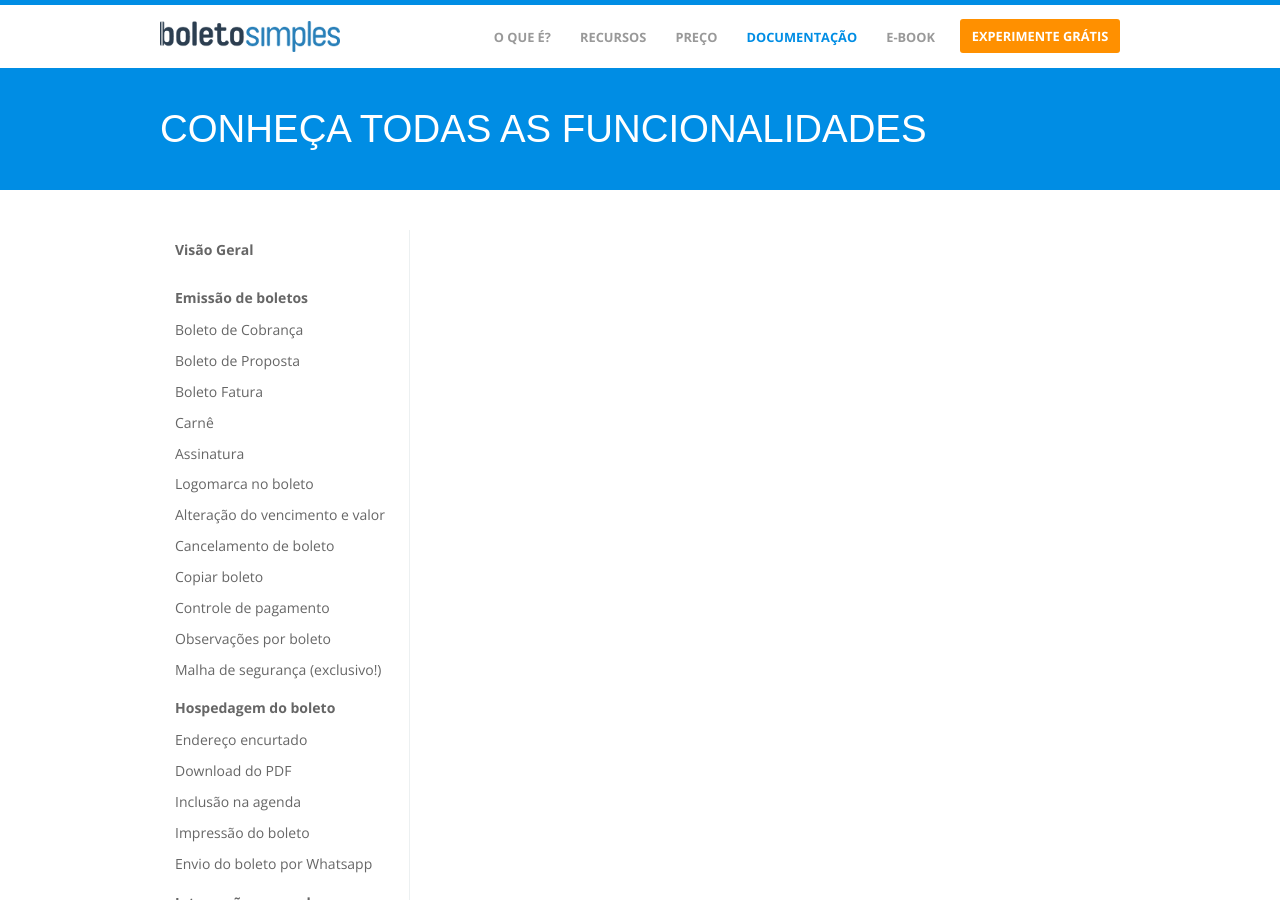
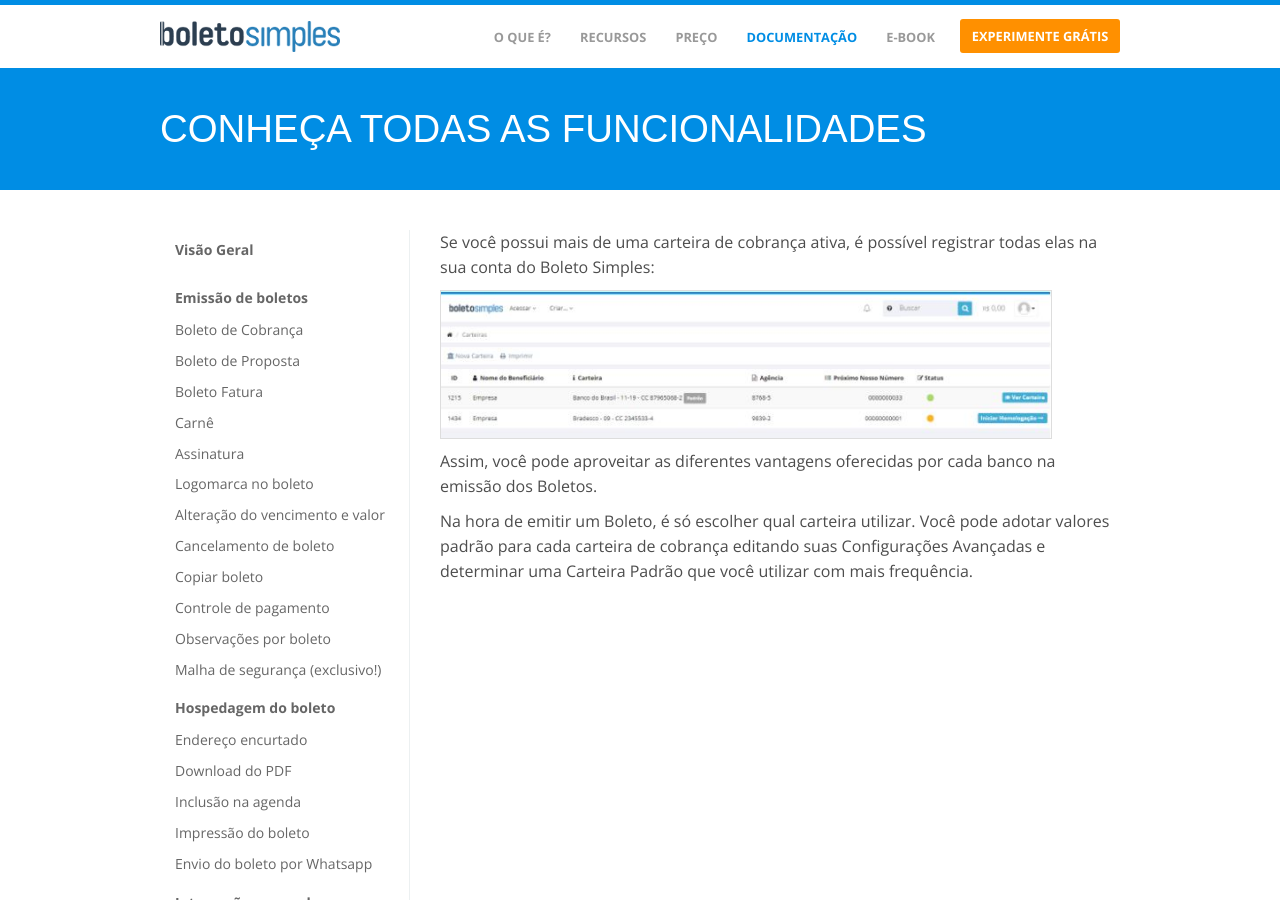
Before and after one commit to BoletoSimples/boletosimples-features, a Jekyll site: the page built from integracao-com-os-bancos/multiplas-carteiras.markdown, in a window 1280 px wide and 900 px high. Built offline with Jekyll 4.4.1, drawn with Linux system fonts in a browser that asks for light colours.

Commit message:
Updated Multiplas Carteiras

```diff
--- a/integracao-com-os-bancos/multiplas-carteiras.markdown
+++ b/integracao-com-os-bancos/multiplas-carteiras.markdown
@@ -3,3 +3,11 @@
 date: 2018-01-30 17:52:00 -02:00
 position: 0
 ---
+
+Se você possui mais de uma carteira de cobrança ativa, é possível registrar todas elas na sua conta do Boleto Simples:
+
+![carteiras-bd3d49.JPG](/uploads/carteiras-bd3d49.JPG)
+
+Assim, você pode aproveitar as diferentes vantagens oferecidas por cada banco na emissão dos Boletos.
+
+Na hora de emitir um Boleto, é só escolher qual carteira utilizar. Você pode adotar valores padrão para cada carteira de cobrança editando suas Configurações Avançadas e determinar uma Carteira Padrão que você utilizar com mais frequência.
```
